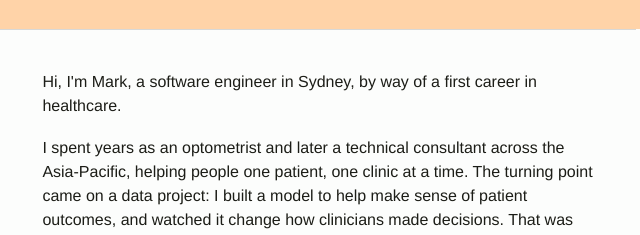
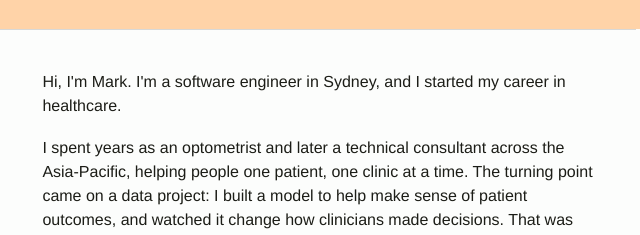
Before and after one commit to Marklu0509/personal-website, a plain HTML site: page index.html in a window 1280 px wide. Shown: the part 693-928 px from the top of the page, 604-1244 px from the left. Drawn offline with Linux system fonts and the light colour scheme.

Commit message:
content: smoother intro line

```diff
--- a/index.html
+++ b/index.html
@@ -59,7 +59,7 @@
         <div class="row-head"><span class="num">1</span><h2>About</h2></div>
         <div class="row-body">
           <div class="prose">
-            <p>Hi, I'm Mark, a software engineer in Sydney, by way of a first career in healthcare.</p>
+            <p>Hi, I'm Mark. I'm a software engineer in Sydney, and I started my career in healthcare.</p>
             <p>I spent years as an optometrist and later a technical consultant across the Asia-Pacific, helping people one patient, one clinic at a time. The turning point came on a data project: I built a model to help make sense of patient outcomes, and watched it change how clinicians made decisions. That was the moment it clicked. Technology could scale the kind of help I cared about far beyond a single consulting room.</p>
             <p>So I followed that spark to a Master of Computer Science at the University of Sydney, driven to learn how to build these solutions myself. And what pulls me forward hasn't changed: I love solving real problems for real people, and software just lets me do it for far more of them, in a way I care about getting right. I still volunteer with Vision Australia most weeks, because the &ldquo;why&rdquo; behind my work is the same. Only the tools have changed.</p>
             <p>If there's one thread through all of it, it's this: I've always used technology and data to solve real problems. I just build the solutions myself now.</p>
```
